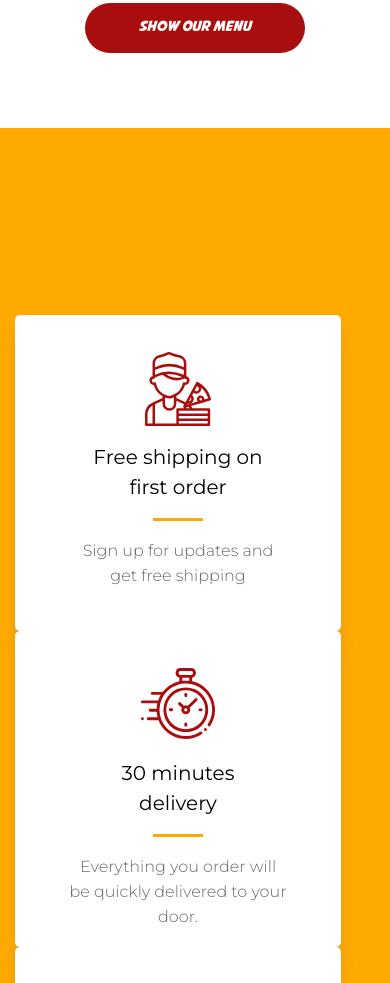
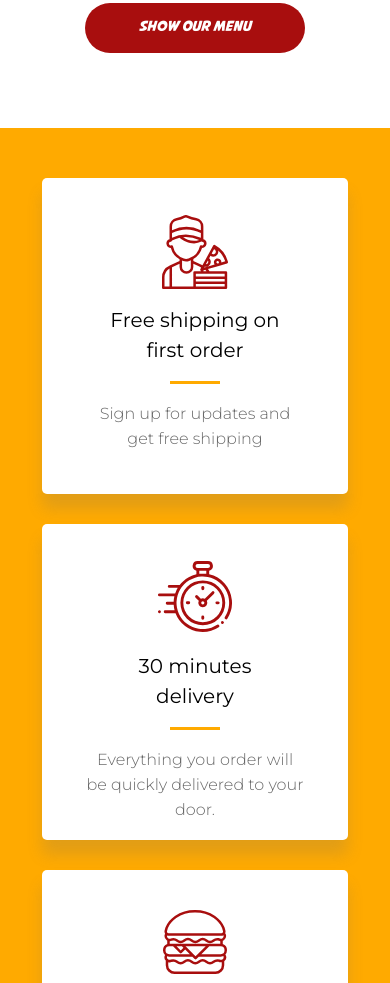
Before and after one commit to alex-mkhaili/homework-10-139, a plain HTML site: page index.html in a window 390 px wide. Shown: the part 4155-5138 px from the top of the page. Drawn offline with Linux system fonts and the light colour scheme.

Commit message:
added responsive footer

```diff
--- a/css/responsive.css
+++ b/css/responsive.css
@@ -101,6 +101,14 @@
     .first-sec-subtitle {
         font-size: 17px;
     }
+
+
+    /* Footer */
+
+    .footer {
+        padding-top: 115px;
+        padding-bottom: 100px;
+    }
 }
 @media (max-width: 1000px) {
 
@@ -186,6 +194,17 @@
     .show-menu-btn {
         margin-top: 65px;
         margin-bottom: 120px;
+    }
+
+
+    /* Footer */
+
+    .footer-container {
+        justify-content: space-around;
+        row-gap: 30px;
+    }
+    .footer-card {
+        width: 42%;
     }
 }
 @media (max-width: 768px) {
@@ -290,6 +309,17 @@
     .dish-price {
         margin-left: 8px;
         font-size: 18px;
+    }
+
+
+    /* Footer */
+
+    .footer {
+        padding-top: 80px;
+        padding-bottom: 80px;
+    }
+    .footer-card {
+        width: 85%;
     }
 }
 @media (max-width: 550px) {
@@ -435,6 +465,14 @@
     .dish-descritpion {
         padding: 40px 0 24px 22px;
     }
+
+
+    /* Footer */
+
+    .footer {
+        padding-top: 50px;
+        padding-bottom: 50px;
+    }
 }
 @media (max-width: 380px) {
 
@@ -510,4 +548,11 @@
     .dish-descritpion {
         padding: 32px 0 20px 18px;
     }
+
+
+    /* Footer */
+
+    .footer {
+        padding-top: 35px;
+    }
 }
--- a/css/style.css
+++ b/css/style.css
@@ -1,9 +1,6 @@
 :root {
     --montserrat-font: 'Montserrat', sans-serif;
     --avenger-font: 'Avengeance Mightiest Avenger';
-}
-body {
-    height: 6000px;
 }
 
 
@@ -336,8 +333,9 @@ body {
     display: flex;
     flex-direction: column;
     align-items: center;
-    max-width: 326px;
-    width: 100%;
+    /* max-width: 326px;
+    width: 100%; */
+    width: 22%;
     height: 316px;
     background-color: #fff;
     border-radius: 5px;
```
